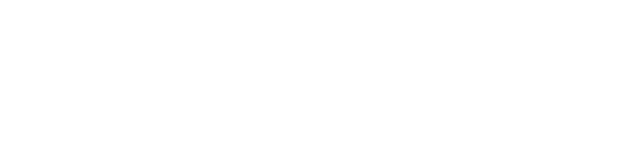
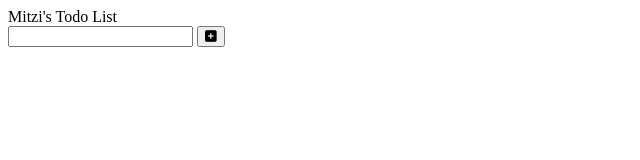
Before and after one commit to mitzie17/vanilla_js_todo, a plain HTML site: page index.html in a window 1280 px wide. Shown: the whole page, without its empty margins (0-640 px from the left). Drawn offline with Linux system fonts and the light colour scheme.

Commit message:
add header and simple form with one input and a button

```diff
--- a/index.html
+++ b/index.html
@@ -20,6 +20,18 @@
     <title>JS TODO APP</title>
   </head>
   <body>
+    <header>Mitzi's Todo List</header>
+
+    <form>
+      <input type="text" class="todo-input" />
+      <button type="submit" class="button-todo">
+        <i class="fas fa-plus-square"></i>
+      </button>
+    </form>
+
+    <div class="todo-container">
+      <ul class="todo-list"></ul>
+    </div>
     <script src="app.js"></script>
   </body>
 </html>
```
